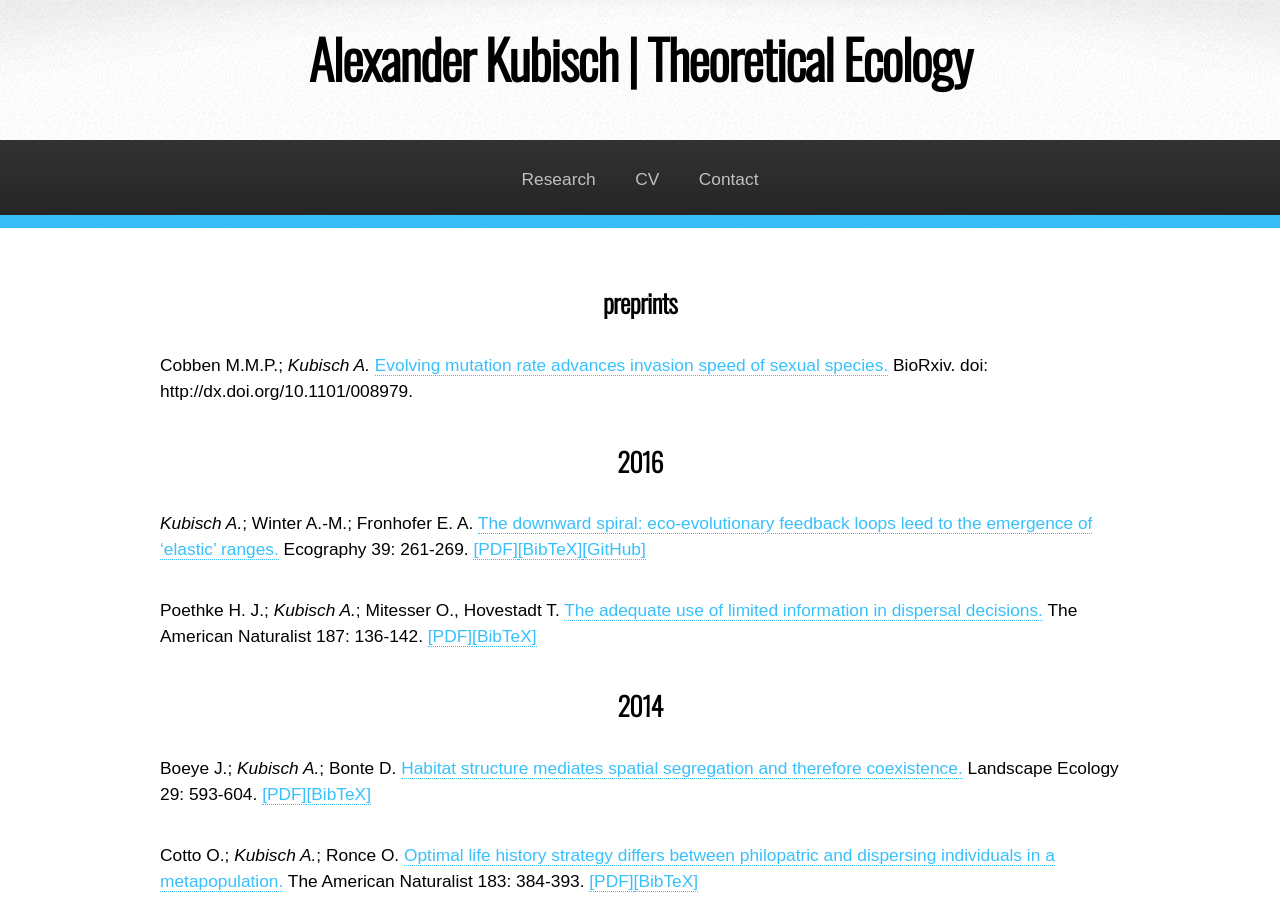
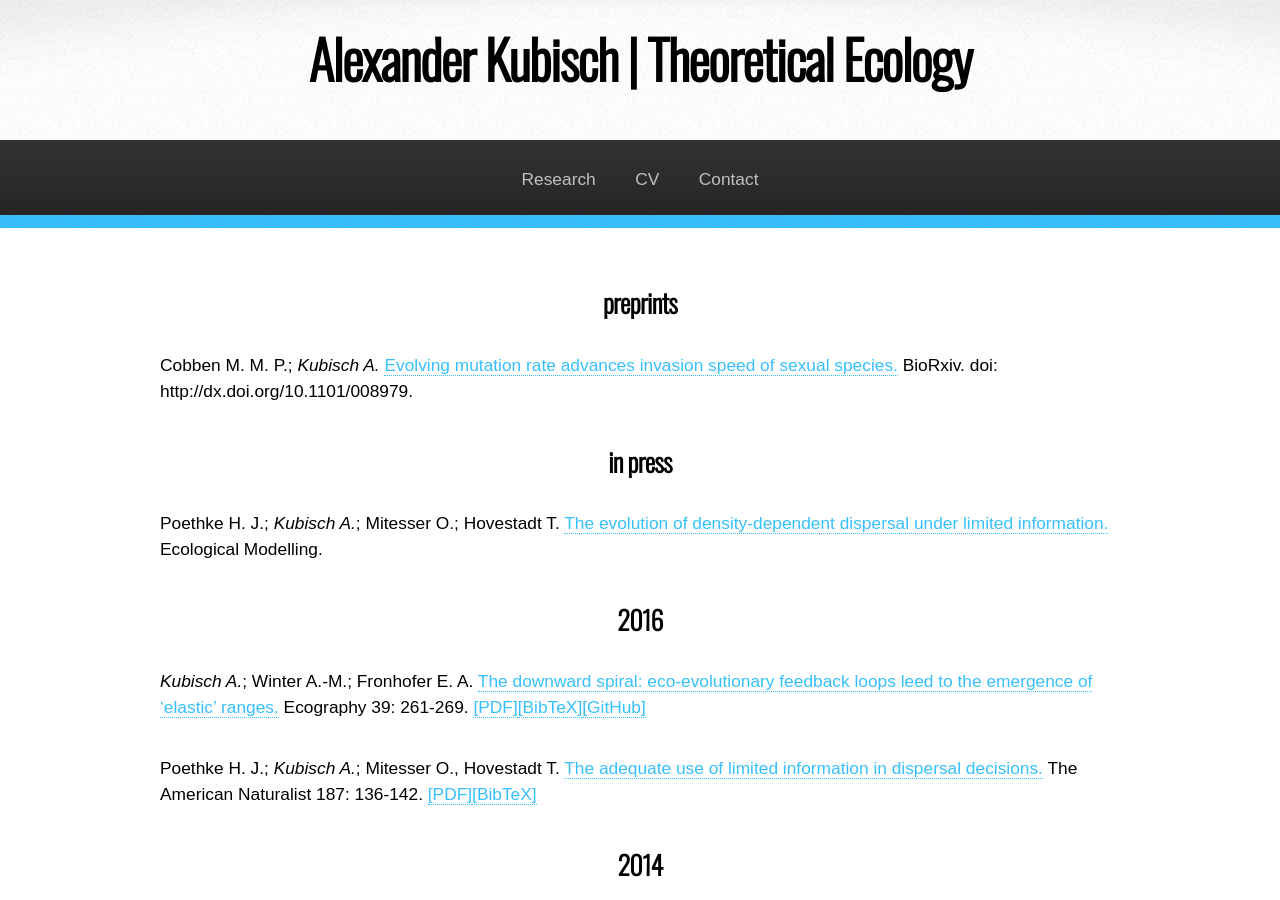
Before and after one commit to akubisch/akubisch.github.io, a Jekyll site: the page built from publications/index.html, in a window 1280 px wide and 900 px high. Built offline with Jekyll 4.4.1, drawn with Linux system fonts in a browser that asks for light colours.

Commit message:
Updated publications

```diff
--- a/publications/index.html
+++ b/publications/index.html
@@ -14,9 +14,12 @@ layout: default
 
 						<h3>preprints</h3>
 
-						<p>Cobben M.M.P.; <em>Kubisch A.</em> <a href="http://dx.doi.org/10.1101/008979" target="_blank">Evolving mutation rate advances invasion speed of sexual species.</a> BioRxiv.
+						<p>Cobben M. M. P.; <em>Kubisch A.</em> <a href="http://dx.doi.org/10.1101/008979" target="_blank">Evolving mutation rate advances invasion speed of sexual species.</a> BioRxiv.
 							doi: http://dx.doi.org/10.1101/008979.</p>
 
+						<h3>in press</h3>
+
+						<p>Poethke H. J.; <em>Kubisch A.</em>; Mitesser O.; Hovestadt T. <a>The evolution of density-dependent dispersal under limited information.</a> Ecological Modelling.</p>
 
 						<h3>2016</h3>
 
```
Also changed, not shown: 1 other file.
